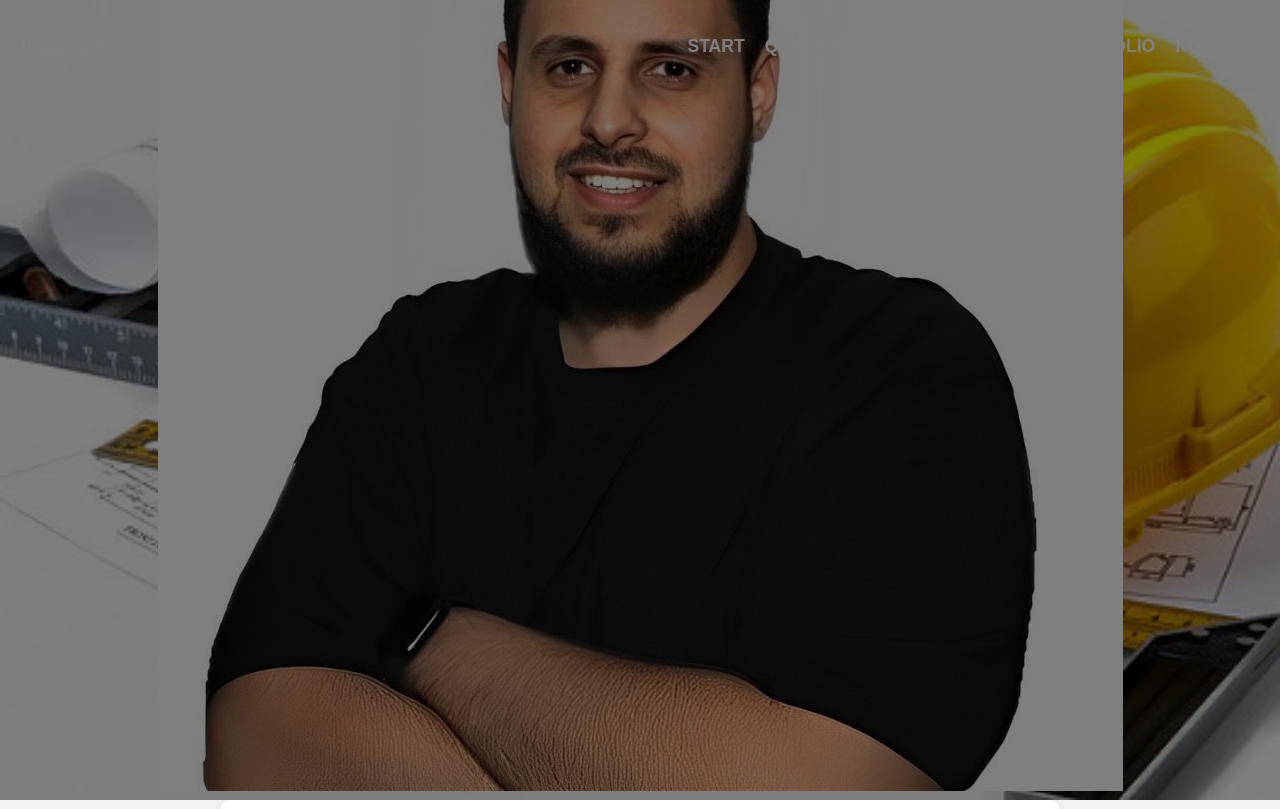
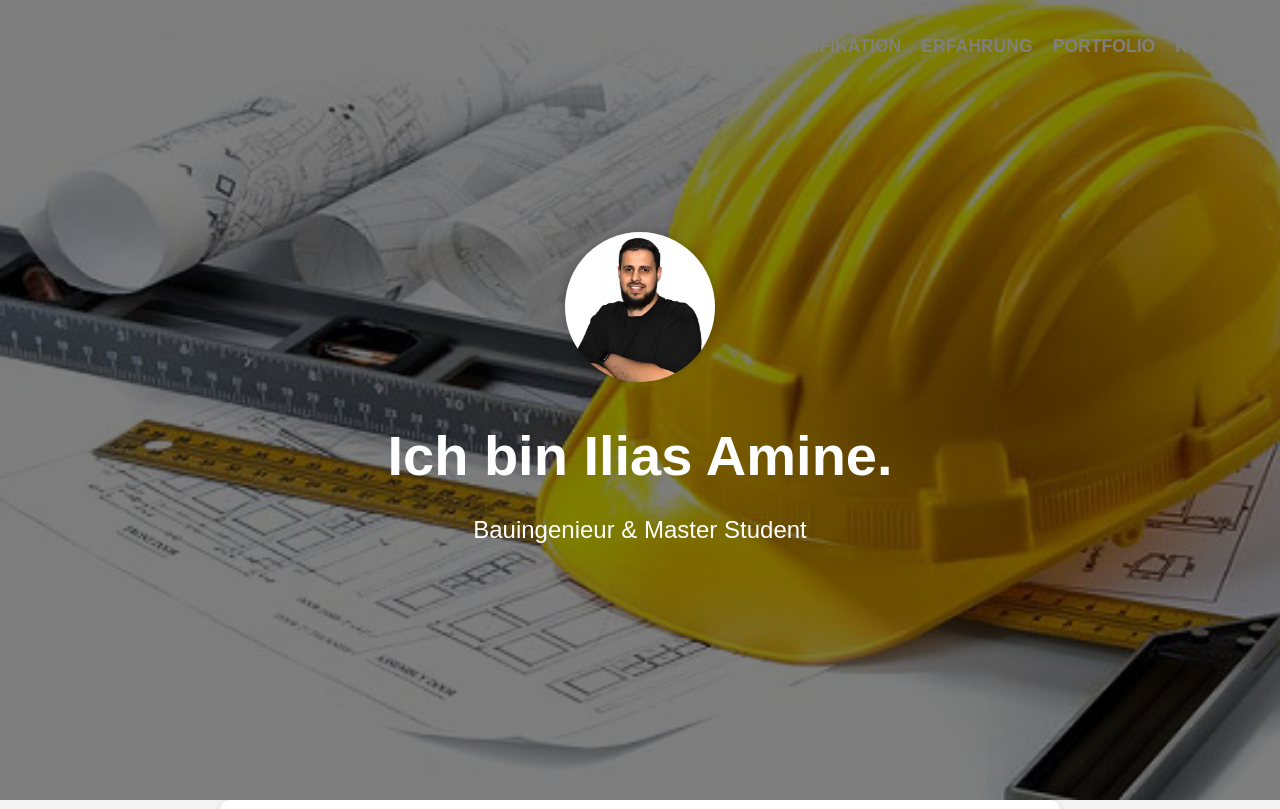
Before and after one commit to IliasAmine/Lebenslauf, a plain HTML site: page index.html in a window 1280 px wide. Shown: the top 809 px of the page. Drawn offline with Linux system fonts and the light colour scheme.

Commit message:
Update styles.css

```diff
--- a/styles.css
+++ b/styles.css
@@ -55,9 +55,18 @@ header {
     background: rgba(0, 0, 0, 0.5);
 }
 
+.hero-content .profile-pic {
+    width: 150px;
+    height: 150px;
+    border-radius: 50%;
+    box-shadow: 0 0 10px rgba(0, 0, 0, 0.2);
+    position: relative;
+    z-index: 1;
+}
+
 .hero-content .hero-text {
     position: relative;
-    z-index: 1;
+    z-index: 2;
 }
 
 .hero-text h1 {
@@ -98,6 +107,9 @@ header {
     margin: 20px 0;
     padding-left: 40px;
     border-left: 2px solid #32CD32;
+    opacity: 0;
+    transform: translateY(20px);
+    transition: all 0.6s ease;
 }
 
 .timeline-item .timeline-date {
```
